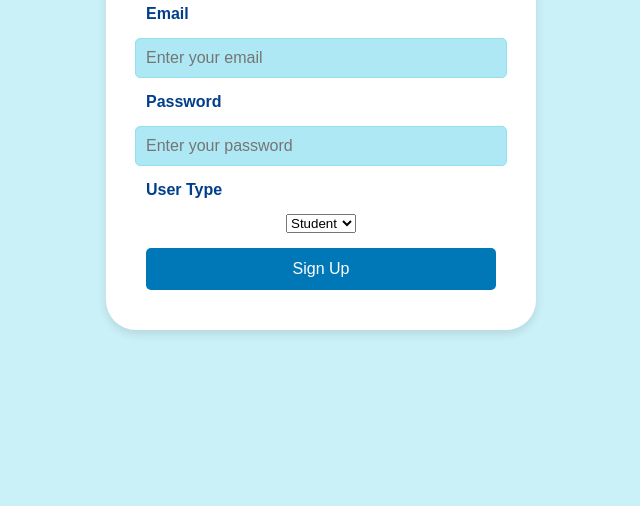
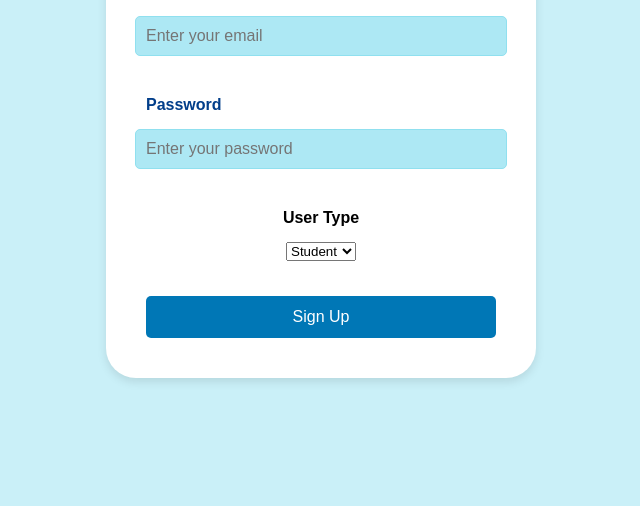
Before and after one commit to Kaia1332/Project_Alpha, a plain HTML site: page Registration/register.html in a window 1280 px wide. Shown: the part 294-800 px from the top of the page, without its empty margins (319-959 px from the left). Drawn offline with Linux system fonts and the light colour scheme.

Commit message:
center user type

```diff
--- a/Registration/register.css
+++ b/Registration/register.css
@@ -42,8 +42,19 @@ form {
 label {
     align-self: flex-start; /* Aligns labels to the left */
     font-weight: bold;
+    margin-top: 25px;
     color: #023E8A;
 }
+
+/* User Type label */
+.user-type-label {
+    display: block;
+    text-align: center;
+    width: 100%;
+    font-weight: bold;
+    color: #000000;
+}
+
 
 /* Input styling */
 input {
@@ -66,6 +77,7 @@ input:focus {
 /* Button styling */
 button {
     width: 100%;
+    margin-top: 20px;
     padding: 12px;
     background: #0077B6; /* Main blue */
     color: white;
--- a/Registration/register.html
+++ b/Registration/register.html
@@ -16,7 +16,7 @@
             <label for="password">Password</label>
             <input type="password" id="password" name="password" placeholder="Enter your password" required>
 
-            <label for="user_type">User Type</label>
+            <label for="user_type" class="user-type-label">User Type</label>
             <select id="user_type" name="user_type" required>
                 <option value="student">Student</option>
                 <option value="teacher">Teacher</option>
```
